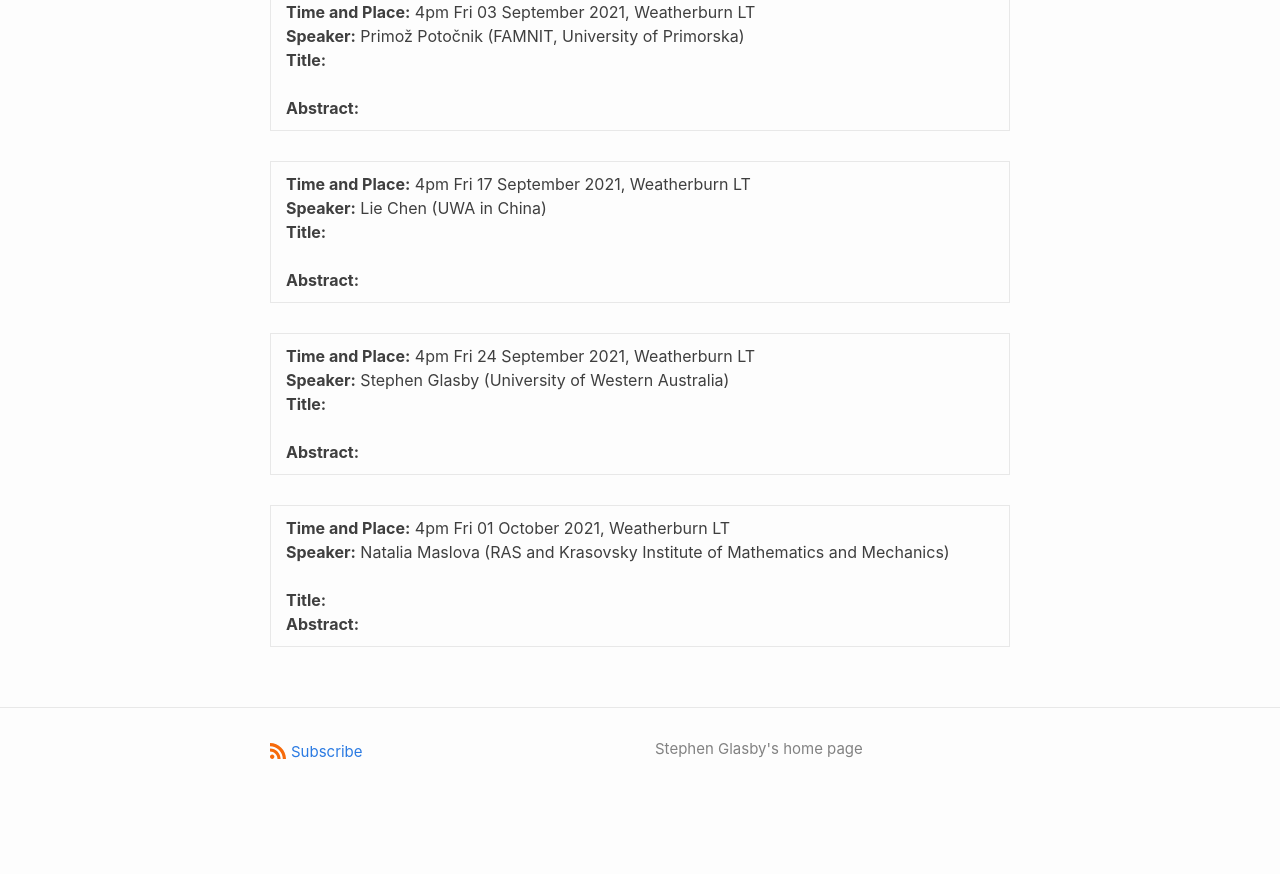
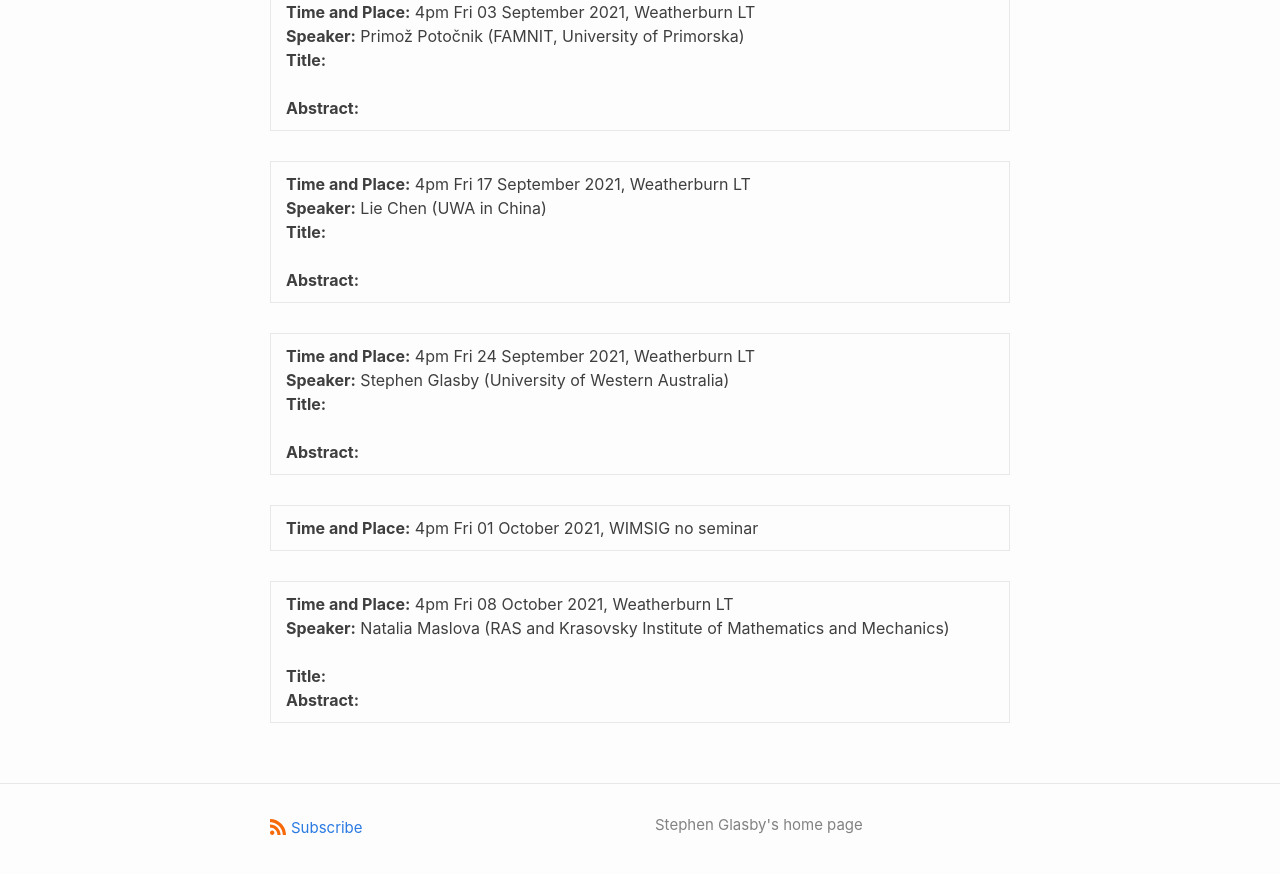
Before and after one commit to StephenGlasby/StephenGlasby.github.io, a Jekyll site: the page built from GandCSeminars.md, in a window 1280 px wide and 900 px high, scrolled down 4004 px. Shown: the top 874 px of the window. Built offline with Jekyll 4.4.1, drawn with Linux system fonts in a browser that asks for light colours; before the commit the page ends 4828 px from its top, so only the background shows below that.

Commit message:
Update GandCSeminars.md

```diff
--- a/GandCSeminars.md
+++ b/GandCSeminars.md
@@ -35,4 +35,6 @@
 
 |**Time and Place:** 4pm Fri 24 September 2021, Weatherburn LT<br>                 **Speaker:** Stephen Glasby (University of Western Australia)<br>                 **Title:**  <br><br>                    **Abstract:**  |
 
-|**Time and Place:** 4pm Fri 01 October 2021, Weatherburn LT<br>                 **Speaker:** Natalia Maslova (RAS and Krasovsky Institute of Mathematics and Mechanics)<br><br>                 **Title:**  <br>                    **Abstract:**  |
+|**Time and Place:** 4pm Fri 01 October 2021, WIMSIG no seminar<br>|
+
+|**Time and Place:** 4pm Fri 08 October 2021, Weatherburn LT<br>                 **Speaker:** Natalia Maslova (RAS and Krasovsky Institute of Mathematics and Mechanics)<br><br>                 **Title:**  <br>                    **Abstract:**  |
```
